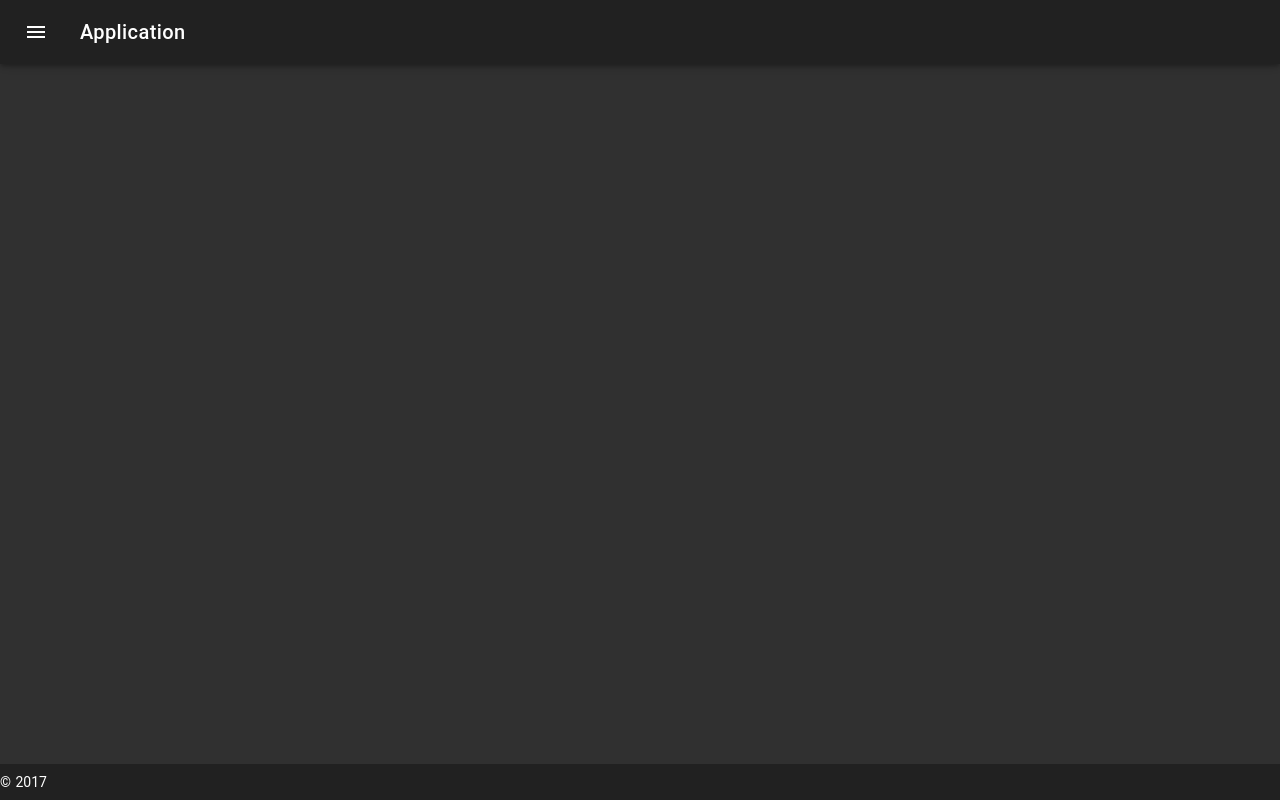
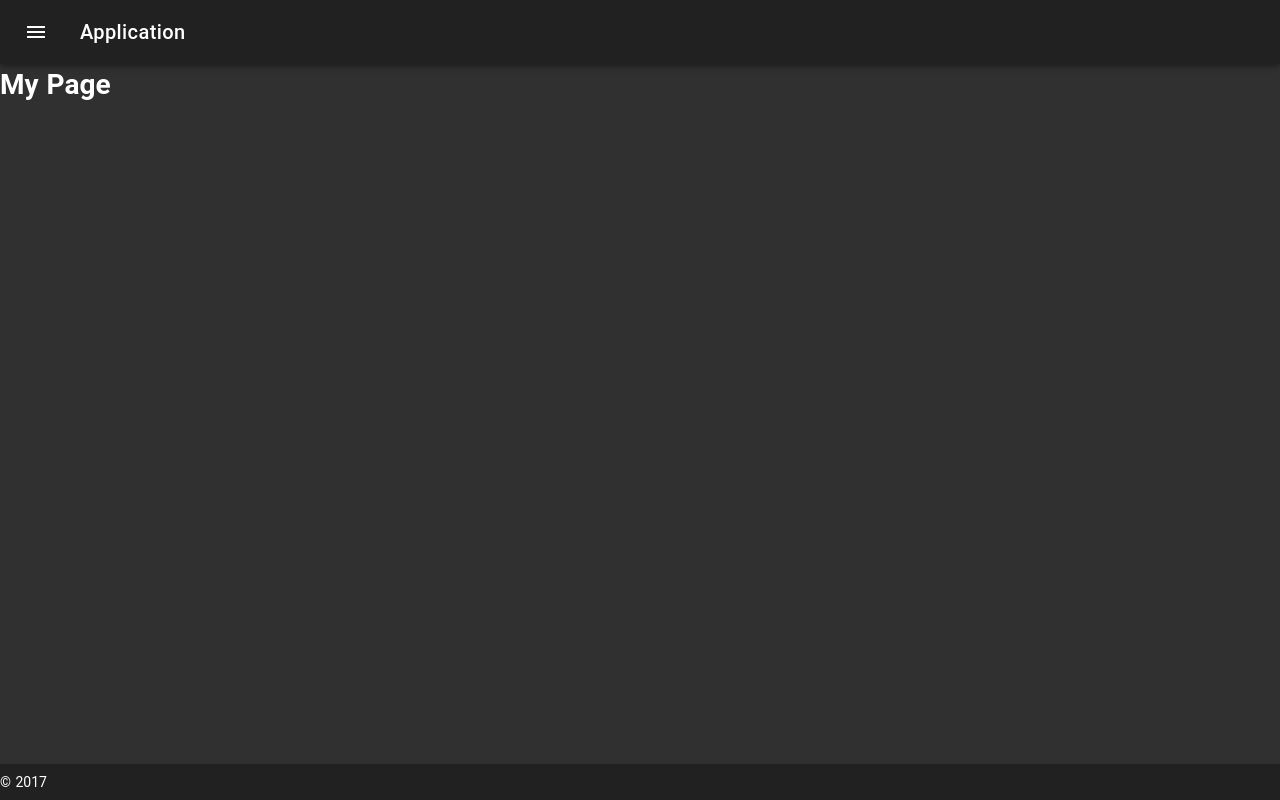
Before and after one commit to saknarak/vue-demo-app, a Nuxt app: page /mypgae in a window 1280 px wide. Built offline with nearby package versions, Linux system fonts and the light colour scheme.

Commit message:
pornchai

```diff
--- /dev/null
+++ b/pages/mypgae.vue
@@ -0,0 +1,5 @@
+<template>
+    <div>
+        <h1>My Page</h1>
+    </div>
+</template>
```
